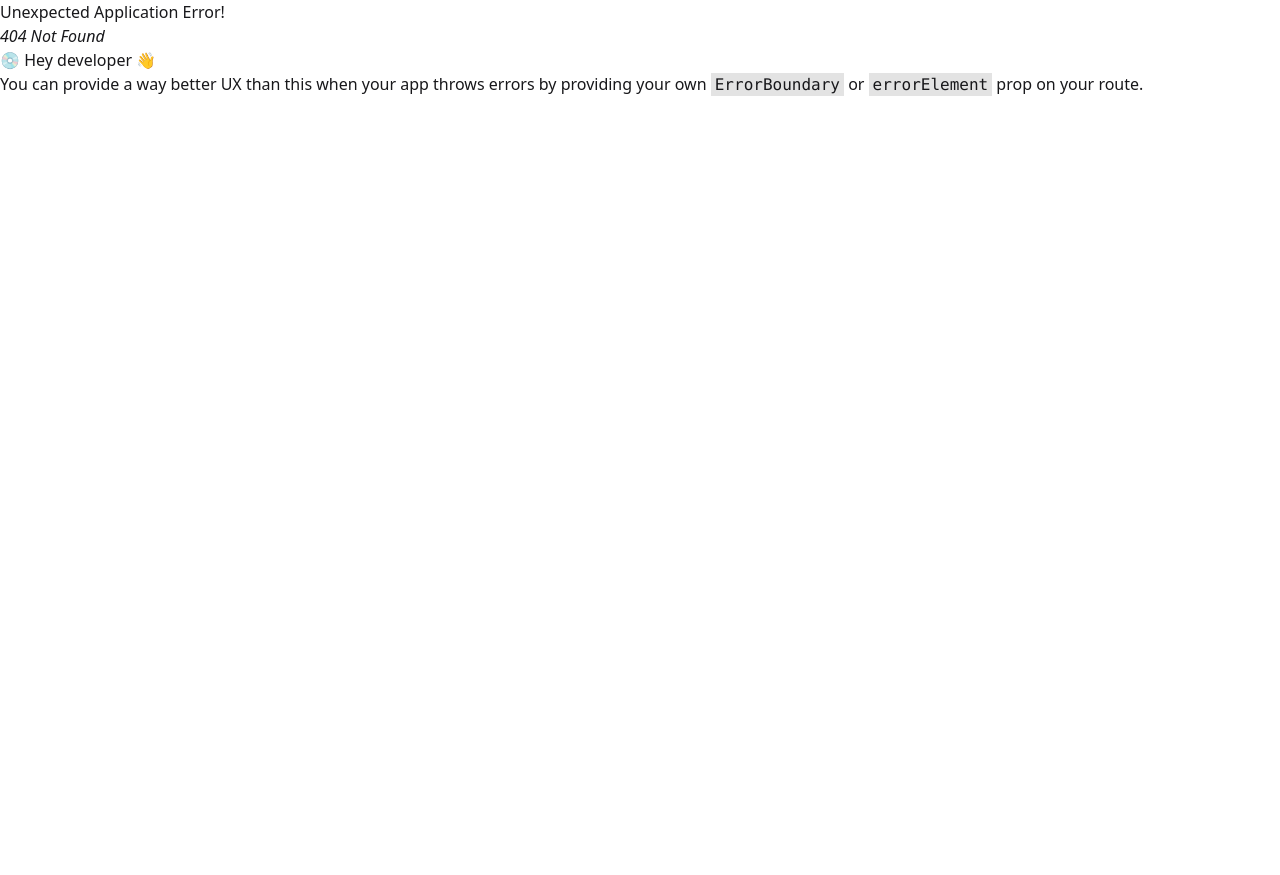
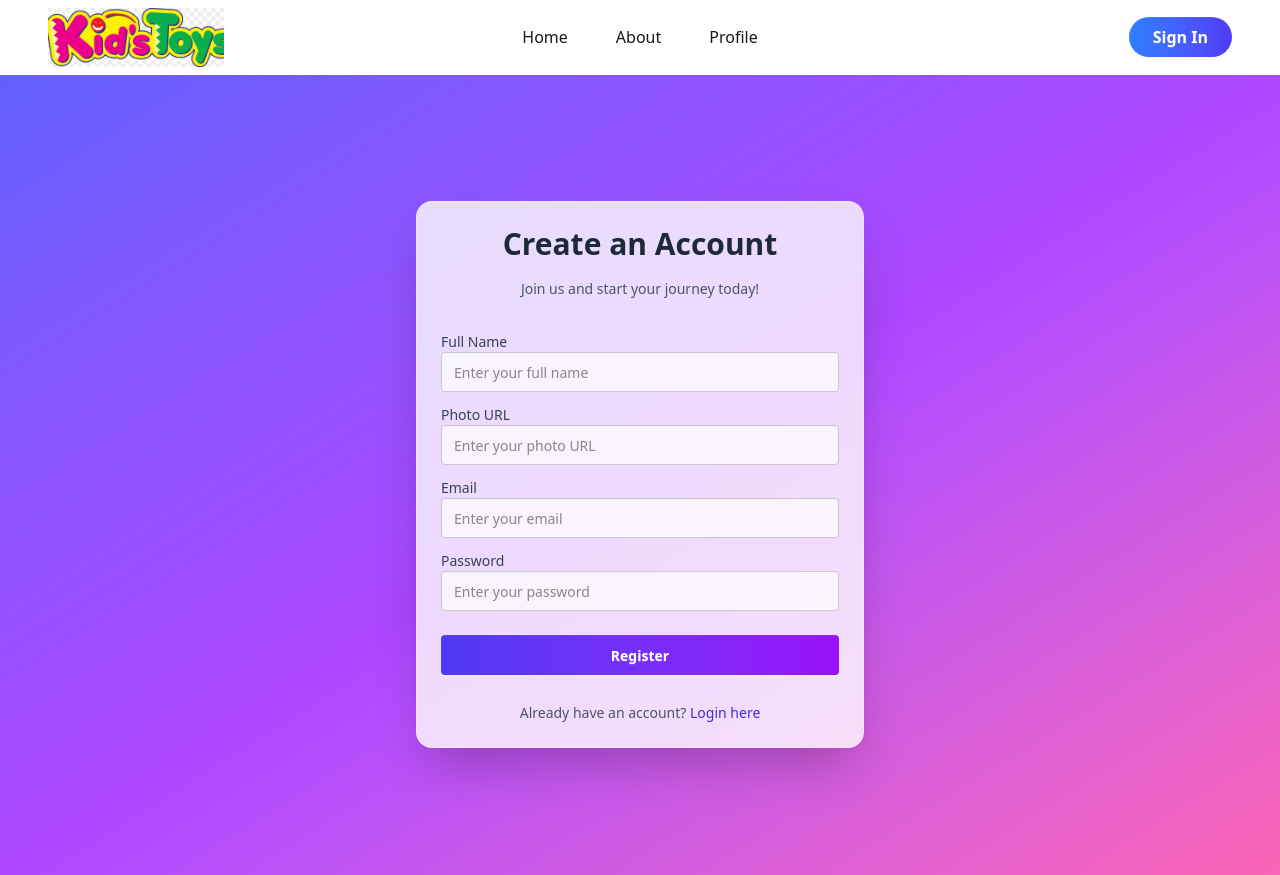
Before and after one commit to plabonmdk/Kids-Toy-Store-Platform, a React (Vite) app: page /register in a window 1280 px wide. Before the commit this address had no page. Before the commit the page ends 800 px from the top, so only its background shows below. Built offline with nearby package versions, Linux system fonts and the light colour scheme.

Commit message:
sing in and register

```diff
--- a/package.json
+++ b/package.json
@@ -13,6 +13,7 @@
     "@tailwindcss/vite": "^4.1.15",
     "react": "^19.1.1",
     "react-dom": "^19.1.1",
+    "react-icons": "^5.5.0",
     "react-router": "^7.9.4",
     "tailwindcss": "^4.1.15"
   },
--- a/src/Components/Navbar.jsx
+++ b/src/Components/Navbar.jsx
@@ -1,6 +1,6 @@
 import React from "react";
 import { NavLink } from "react-router";
-import logo from "../assets/LOGO-MRTOY-01.png";
+import logo from "../assets/logo-toy-child-radio-controlled-car-product-png-favpng-FGqTHPsrqFtCLBdL6N16YdGEj.jpg";
 
 const Navbar = () => {
   const navLinkStyle = ({ isActive }) =>
@@ -9,10 +9,12 @@ const Navbar = () => {
       : "hover:text-blue-500 transition-colors duration-300";
 
   return (
-    <div className="navbar container mx-auto bg-base-100 shadow-sm px-4 sm:px-6 md:px-8 lg:px-12">
-
+    <div className="bg-base-100 shadow-sm w-full">
+      {/* container centers everything inside */}
+      <div className="navbar container mx-auto px-4 sm:px-6 md:px-8 lg:px-12">
+        {/* Navbar Start */}
         <div className="navbar-start">
-
+          {/* Mobile Dropdown */}
           <div className="dropdown">
             <label tabIndex={0} className="btn btn-ghost lg:hidden">
               <svg
@@ -31,7 +33,7 @@ const Navbar = () => {
               </svg>
             </label>
 
-
+            {/* Dropdown Menu (Mobile) */}
             <ul
               tabIndex={0}
               className="menu menu-sm dropdown-content bg-base-100 rounded-box mt-3 w-52 p-2 shadow"
@@ -48,17 +50,17 @@ const Navbar = () => {
             </ul>
           </div>
 
-
+          {/* Logo */}
           <NavLink to="/" className="flex items-center gap-2">
             <img
-            className="w-15 sm:w-20 md:w-26 lg:w-30 xl:w-35"
+              className="w-28 sm:w-32 md:w-36 lg:w-40 xl:w-44"
               src={logo}
               alt="Logo"
             />
           </NavLink>
         </div>
 
-
+        {/* Navbar Center (Visible on md+) */}
         <div className="navbar-center hidden md:flex">
           <ul className="menu menu-horizontal px-1 gap-6 text-base">
             <li>
@@ -73,10 +75,10 @@ const Navbar = () => {
           </ul>
         </div>
 
-
+        {/* Navbar End */}
         <div className="navbar-end">
           <NavLink
-          to="/login"
+            to="/sing_in"
             className="btn bg-gradient-to-r from-blue-500 to-indigo-600 text-white border-none
                        hover:from-indigo-600 hover:to-blue-500 transition-all duration-300
                        px-4 sm:px-5 md:px-6 rounded-full text-sm md:text-base"
@@ -85,6 +87,7 @@ const Navbar = () => {
           </NavLink>
         </div>
       </div>
+    </div>
   );
 };
 
--- a/src/Layout/MainLayout.jsx
+++ b/src/Layout/MainLayout.jsx
@@ -6,7 +6,7 @@ const MainLayout = () => {
     return (
         <div>
             <Navbar></Navbar>
-            <div className='container mx-auto'>
+            <div className=''>
                 <Outlet></Outlet>
             </div>
         </div>
--- /dev/null
+++ b/src/pages/Register.jsx
@@ -0,0 +1,101 @@
+import React from "react";
+import { Link } from "react-router";
+
+const Register = () => {
+  const handleRegister = () => {};
+
+  return (
+    <div className="min-h-screen bg-gradient-to-br from-indigo-500 via-purple-500 to-pink-400 flex items-center justify-center px-4">
+      <div className="card w-full max-w-md bg-white/80 backdrop-blur-lg shadow-2xl rounded-2xl border border-white/30">
+        <div className="card-body">
+          <h1 className="text-3xl font-bold text-center mb-2 text-gray-800">
+            Create an Account
+          </h1>
+          <p className="text-center text-gray-600 mb-6">
+            Join us and start your journey today!
+          </p>
+
+          <form onClick={handleRegister}>
+            {/* Name Field */}
+            <div className="form-control mb-3">
+              <label className="label">
+                <span className="label-text font-medium text-gray-700">
+                  Full Name
+                </span>
+              </label>
+              <input
+                type="text"
+                name="name"
+                placeholder="Enter your full name"
+                className="input input-bordered w-full bg-white/70"
+                required
+              />
+            </div>
+
+            {/* Photo URL */}
+            <div className="form-control mb-3">
+              <label className="label">
+                <span className="label-text font-medium text-gray-700">
+                  Photo URL
+                </span>
+              </label>
+              <input
+                type="text"
+                name="photo"
+                placeholder="Enter your photo URL"
+                className="input input-bordered w-full bg-white/70"
+              />
+            </div>
+
+            {/* Email Field */}
+            <div className="form-control mb-3">
+              <label className="label">
+                <span className="label-text font-medium text-gray-700">
+                  Email
+                </span>
+              </label>
+              <input
+                type="email"
+                name="email"
+                placeholder="Enter your email"
+                className="input input-bordered w-full bg-white/70"
+                required
+              />
+            </div>
+
+            {/* Password Field */}
+            <div className="form-control mb-4">
+              <label className="label">
+                <span className="label-text font-medium text-gray-700">
+                  Password
+                </span>
+              </label>
+              <input
+                type="password"
+                name="password"
+                placeholder="Enter your password"
+                className="input input-bordered w-full bg-white/70"
+                required
+              />
+            </div>
+
+            {/* Submit Button */}
+            <button className="btn bg-gradient-to-r from-indigo-600 to-purple-600 hover:from-purple-700 hover:to-pink-600 w-full mt-2 text-white font-semibold border-none">
+              Register
+            </button>
+          </form>
+
+          {/* Footer */}
+          <p className="text-center text-sm text-gray-600 mt-5">
+            Already have an account?{" "}
+            <Link to="/sing_in" className="link link-hover text-indigo-700 font-medium">
+              Login here
+            </Link>
+          </p>
+        </div>
+      </div>
+    </div>
+  );
+};
+
+export default Register;
--- /dev/null
+++ b/src/pages/SingIn.jsx
@@ -0,0 +1,97 @@
+import React from "react";
+import { Link } from "react-router";
+
+const SingIn = () => {
+  return (
+    <div className="min-h-screen bg-gradient-to-br from-indigo-500 via-purple-500 to-pink-400 flex items-center justify-center px-4">
+      <div className="card w-full max-w-md bg-white/80 backdrop-blur-lg shadow-2xl rounded-2xl border border-white/30">
+        <div className="card-body">
+          <h1 className="text-3xl font-bold text-center mb-2 text-gray-800">
+            Welcome Back 👋
+          </h1>
+          <p className="text-center text-gray-600 mb-6">
+            Sign in to continue to your account
+          </p>
+
+          <form>
+            {/* Email Field */}
+            <div className="form-control mb-3">
+              <label className="label">
+                <span className="label-text font-medium text-gray-700">
+                  Email
+                </span>
+              </label>
+              <input
+                type="email"
+                name="email"
+                placeholder="Enter your email"
+                className="input input-bordered w-full bg-white/70"
+                required
+              />
+            </div>
+
+            {/* Password Field */}
+            <div className="form-control mb-4">
+              <label className="label">
+                <span className="label-text font-medium text-gray-700">
+                  Password
+                </span>
+              </label>
+              <input
+                type="password"
+                name="password"
+                placeholder="Enter your password"
+                className="input input-bordered w-full bg-white/70"
+                required
+              />
+              <label className="label">
+                <a
+                  href="#"
+                  className="label-text-alt link link-hover text-indigo-700"
+                >
+                  Forgot password?
+                </a>
+              </label>
+            </div>
+
+            {/* Submit Button */}
+            <button className="btn bg-gradient-to-r from-indigo-600 to-purple-600 hover:from-purple-700 hover:to-pink-600 w-full mt-2 text-white font-semibold border-none">
+              Sign In
+            </button>
+          </form>
+
+          {/* Divider */}
+          <div className="divider text-gray-400">OR</div>
+
+          {/* Social Login */}
+          <button className="btn btn-outline w-full mb-2 bg-white/70 hover:bg-white">
+            <img
+              src="https://cdn.jsdelivr.net/gh/devicons/devicon/icons/google/google-original.svg"
+              alt="Google"
+              className="w-5 h-5 mr-2"
+            />
+            Continue with Google
+          </button>
+          <button className="btn btn-outline w-full bg-white/70 hover:bg-white">
+            <img
+              src="https://cdn.jsdelivr.net/gh/devicons/devicon/icons/github/github-original.svg"
+              alt="Github"
+              className="w-5 h-5 mr-2"
+            />
+            Continue with GitHub
+          </button>
+
+          {/* Footer */}
+          <p className="text-center text-sm text-gray-600 mt-5">
+            Don’t have an account?{" "}
+            <Link to="/register" className="link link-hover text-indigo-700 font-medium">
+              Register now
+            </Link>
+          </p>
+        </div>
+      </div>
+    </div>
+  );
+};
+
+export default SingIn;
```
Also changed, not shown: src/routes/Routes.jsx (+10 -0 lines), 1 other file (tests, documents, lock files or other folders). Lines whose indentation alone changed are shown as unchanged.
